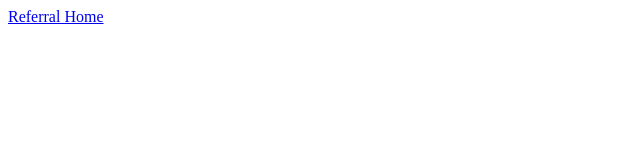
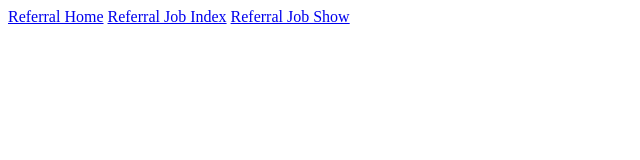
Before and after one commit to sandokaishy/mockups, a plain HTML site: page index.html in a window 1280 px wide. Shown: the whole page, without its empty margins (0-640 px from the left). Drawn offline with Linux system fonts and the light colour scheme.

Commit message:
create link

```diff
--- a/index.html
+++ b/index.html
@@ -6,8 +6,8 @@
 </head>
 <body>
 	<a href="./s_referral_home/index.html">Referral Home</a>
-	<a href=""></a>
-	<a href=""></a>
+	<a href="./s_referral_job_index/index.html">Referral Job Index</a>
+	<a href="./s_referral_job_show/index.html">Referral Job Show</a>
 	<a href=""></a>
 	<a href=""></a>
 
--- /dev/null
+++ b/index.js
@@ -0,0 +1,4 @@
+var fs = require('fs');
+fs.readdir('./',function(err,files){
+		// console.log(files);
+});
```
Also changed, not shown: assets/company_date.png (deleted), assets/company_industry.png (deleted), assets/company_stage.svg (deleted), preview/4EE15B73-04A1-44D8-A4C6-6B5D3FDACBDB.png (deleted), preview/5F1F4326-86FE-44DF-BE8A-A13F4158F148.png (deleted), preview/730EB352-78C8-4B7F-B736-881A17D4CA23.png (deleted).
